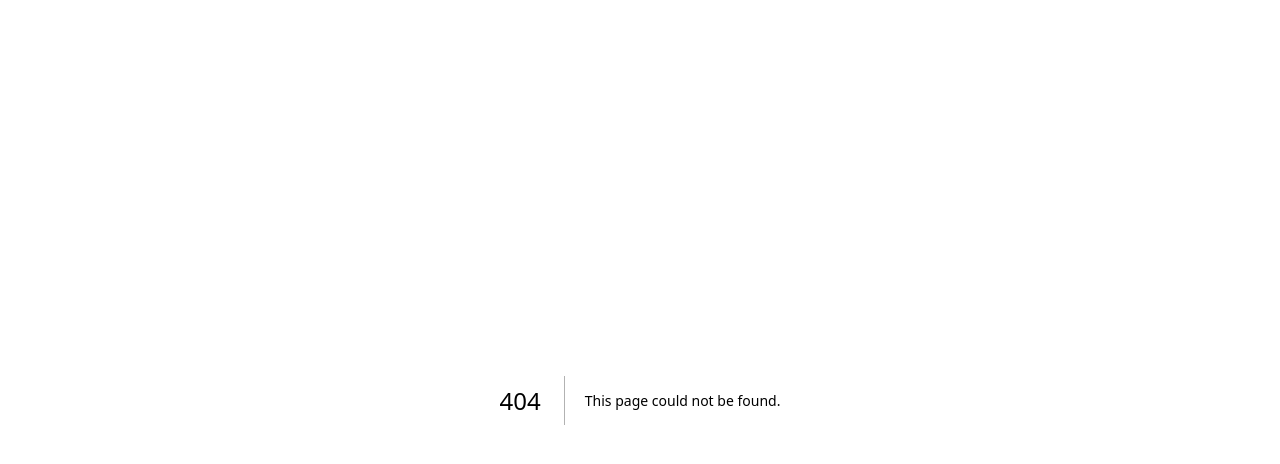
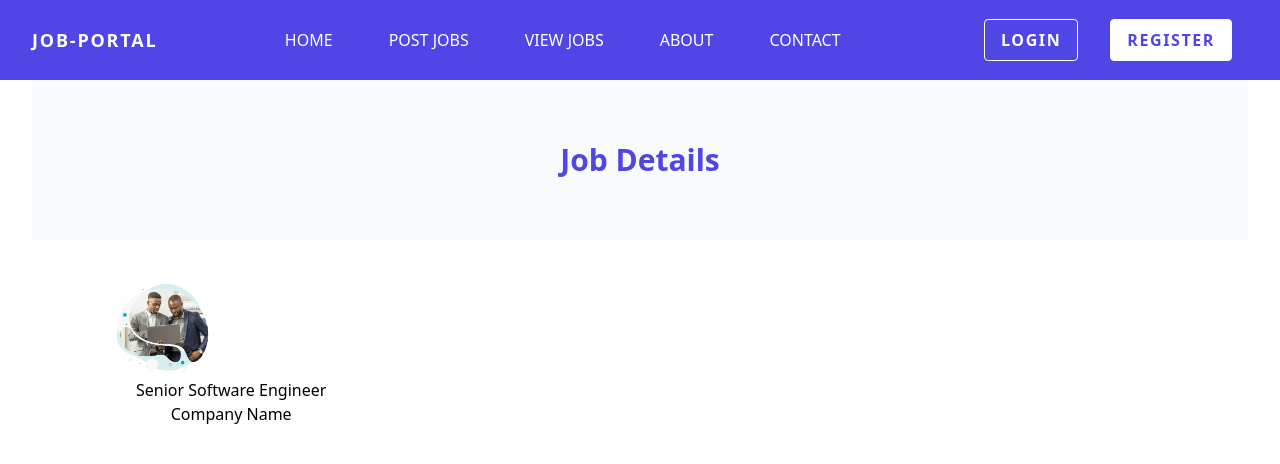
Before and after one commit to Abdullah-moiz/Job-Portal, a Next.js app: page /frontend/jobDetails/1 in a window 1280 px wide. Before the commit this address had no page. Shown: the top 464 px of the page. Built offline with nearby package versions, Linux system fonts and the light colour scheme.

Commit message:
Adding SSR

```diff
--- /dev/null
+++ b/pages/frontend/jobDetails/[id].jsx
@@ -0,0 +1,25 @@
+import NavBar from '@/components/NavBar'
+import Image from 'next/image'
+import React from 'react'
+
+export default function JobDetails() {
+    return (
+        <>
+            <NavBar />
+            <div className='w-full  py-20 flex items-center md:px-8 px-2  justify-center flex-col  '>
+                <div className='w-full h-40 bg-gray-50 text-indigo-600 font-bold flex items-center justify-center flex-col'>
+                    <h1 className='text-3xl'>Job Details</h1>
+                </div>
+                <div className='flex items-center justify-center w-full py-10'>
+                    <div className='flex w-full px-20 flex-col items-start justify-center'>
+                        <Image src={"/intro.png"} alt="no-image" width={100} height={100}/>
+                        <div className='px-4 mx-2 flex flex-col items-center justify-center'>
+                            <p>Senior Software Engineer </p>
+                            <p>Company Name</p>
+                        </div>
+                    </div>
+                </div>
+            </div>
+        </>
+    )
+}
--- a/pages/index.js
+++ b/pages/index.js
@@ -9,7 +9,17 @@ import { setJobData } from '@/Utils/JobSlice'
 import { get_job } from '@/Services/PostingJob'
 
 
-export default function Home() {
+export async function  getServerSideProps(context) {
+  const data = await get_job();
+  return {
+    props: {
+      data
+    },
+  }
+}
+
+
+export default function Home({data}) {
   const dispatch = useDispatch();
   const token = Cookies.get('token');
 
@@ -18,12 +28,7 @@ export default function Home() {
   const JobData = useSelector(state => state.Job.JobData)
 
   useEffect(() => {
-    (async () => {
-      const data = await get_job();
-      if (data?.success) {
-        dispatch(setJobData(data.data))
-      }
-    })()
+      dispatch(setJobData(data.data))
   }, [])
 
   useEffect(() => {
```
